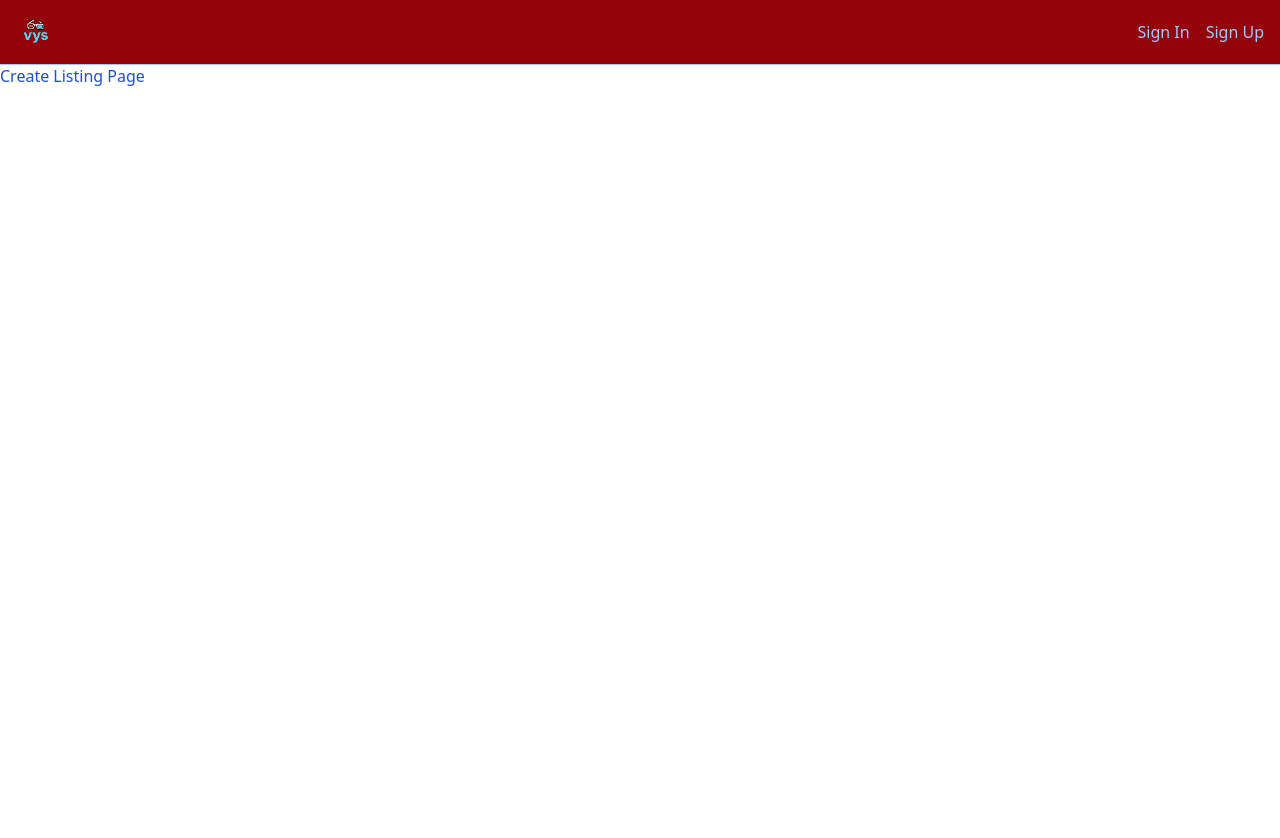
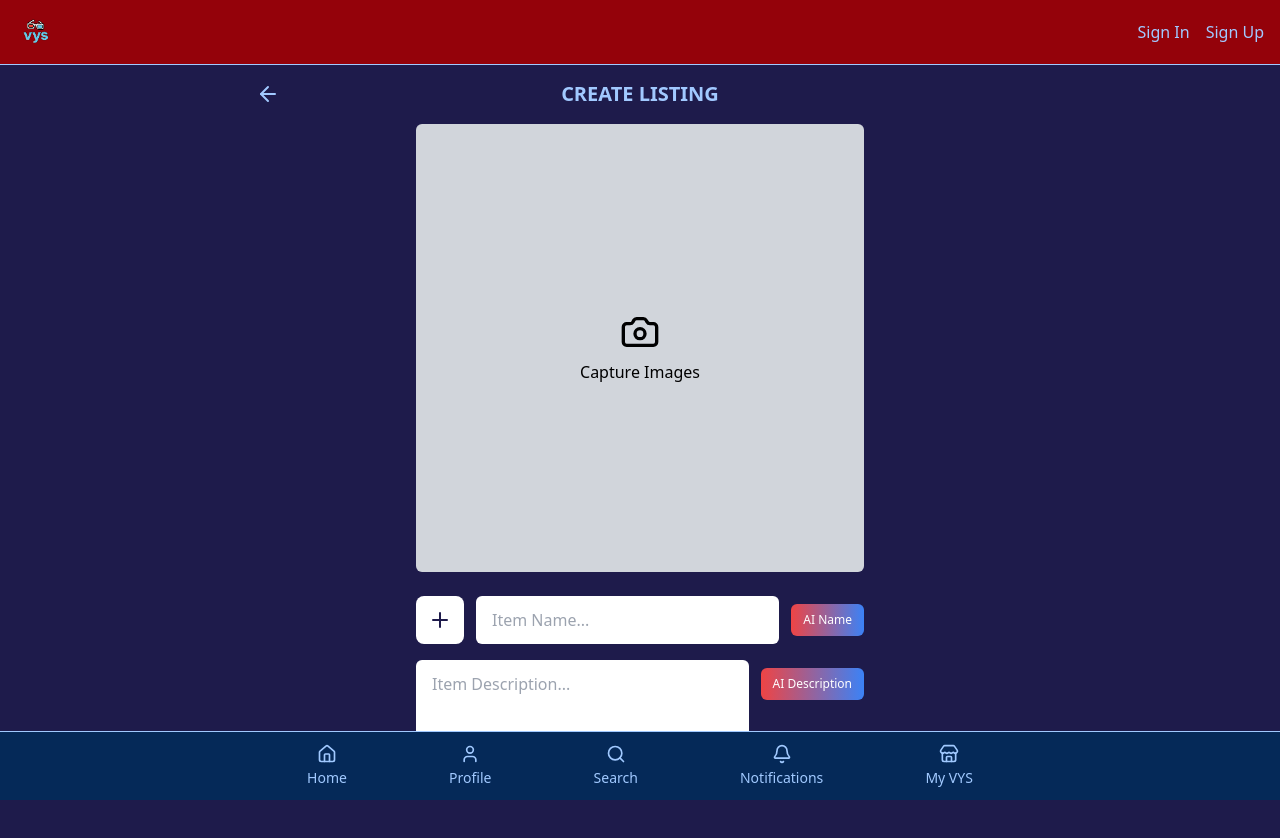
Before and after one commit to Moonwalkert3ch/VYS, a Next.js app in the folder vys-app/: page /create-listing in a window 1280 px wide. Shown: the top 838 px of the page. Before the commit the page ends 800 px from the top, so only its background shows below. Built offline with nearby package versions, Linux system fonts and the light colour scheme; no server answers.

Commit message:
created create listing page rendering

```diff
--- a/vys-app/src/app/create-listing/page.tsx
+++ b/vys-app/src/app/create-listing/page.tsx
@@ -1,8 +1,93 @@
-// app/create-listing/page.tsx
-export default function CreateListingPage() {
+'use client';
+
+import { ArrowLeft, Plus, Camera, Home, User, Search, Bell, Store } from 'lucide-react';
+import { useRouter } from 'next/navigation';
+import { useState } from 'react';
+
+export default function CreateListing() {
+  const router = useRouter();
+  const [itemName, setItemName] = useState('');
+  const [itemDescription, setItemDescription] = useState('');
+
   return (
-    <div className="text-blue-700">
-      <h1>Create Listing Page</h1>
-    </div>
+    <>
+      <main className="min-h-screen w-full bg-indigo-950 text-[#A1C9FF] flex flex-col items-center px-4 pb-32">
+        {/* Header */}
+        <div className="w-full flex items-center justify-between py-4 max-w-screen-md">
+          <button onClick={() => router.back()}>
+            <ArrowLeft className="text-[#A1C9FF] h-6 w-6" />
+          </button>
+          <h1 className="text-lg sm:text-xl font-bold text-center flex-1 -ml-6">CREATE LISTING</h1>
+        </div>
+
+        {/* Capture Images */}
+        <div className="bg-gray-300 w-full aspect-square max-w-md flex flex-col items-center justify-center rounded-md">
+          <Camera className="h-10 w-10 text-black mb-2" />
+          <span className="text-black font-medium">Capture Images</span>
+        </div>
+
+        {/* Form */}
+        <div className="w-full max-w-md mt-6 space-y-4">
+          <div className="flex items-center gap-3">
+            <button className="bg-white p-3 rounded-lg">
+              <Plus className="h-6 w-6 text-indigo-950" />
+            </button>
+            <input
+              type="text"
+              value={itemName}
+              onChange={(e) => setItemName(e.target.value)}
+              placeholder="Item Name..."
+              className="flex-grow px-4 py-3 rounded-md text-black placeholder-gray-400 focus:outline-none"
+            />
+            <button className="bg-gradient-to-r from-red-500 to-blue-500 text-white text-xs px-3 py-2 rounded-md">
+              AI Name
+            </button>
+          </div>
+
+          <div className="flex items-start gap-3">
+            <textarea
+              value={itemDescription}
+              onChange={(e) => setItemDescription(e.target.value)}
+              placeholder="Item Description..."
+              className="flex-grow px-4 py-3 rounded-md text-black placeholder-gray-400 focus:outline-none h-28 resize-none"
+            />
+            <button className="bg-gradient-to-r from-red-500 to-blue-500 text-white text-xs px-3 py-2 rounded-md h-fit mt-2">
+              AI Description
+            </button>
+          </div>
+        </div>
+      </main>
+
+      {/* Bottom Navigation Bar */}
+      <nav className="fixed bottom-0 left-0 w-full bg-[#052958] text-[#A1C9FF] border-t border-[#A1C9FF] z-40">
+        <ul className="flex justify-around items-center py-3 max-w-screen-md mx-auto">
+          <li className="flex flex-col items-center text-xs sm:text-sm cursor-pointer">
+            <Home className="h-5 w-5 mb-1" />
+            Home
+          </li>
+          <li className="flex flex-col items-center text-xs sm:text-sm cursor-pointer">
+            <User className="h-5 w-5 mb-1" />
+            Profile
+          </li>
+          <li className="flex flex-col items-center text-xs sm:text-sm cursor-pointer">
+            <Search className="h-5 w-5 mb-1" />
+            Search
+          </li>
+          <li className="flex flex-col items-center text-xs sm:text-sm cursor-pointer">
+            <Bell className="h-5 w-5 mb-1" />
+            Notifications
+          </li>
+          <li className="flex flex-col items-center text-xs sm:text-sm cursor-pointer">
+            <Store className="h-5 w-5 mb-1" />
+            My VYS
+          </li>
+        </ul>
+      </nav>
+    </>
   );
 }
+// This code defines a CreateListing component for a Next.js application.
+// It includes a header with a back button, an image capture area, and a form for entering item details.
+// The bottom navigation bar provides quick access to different sections of the app.
+// The component uses Lucide icons for visual elements and maintains a responsive design with Tailwind CSS classes.
+// The form allows users to input an item name and description, with options for AI-generated suggestions.
```
